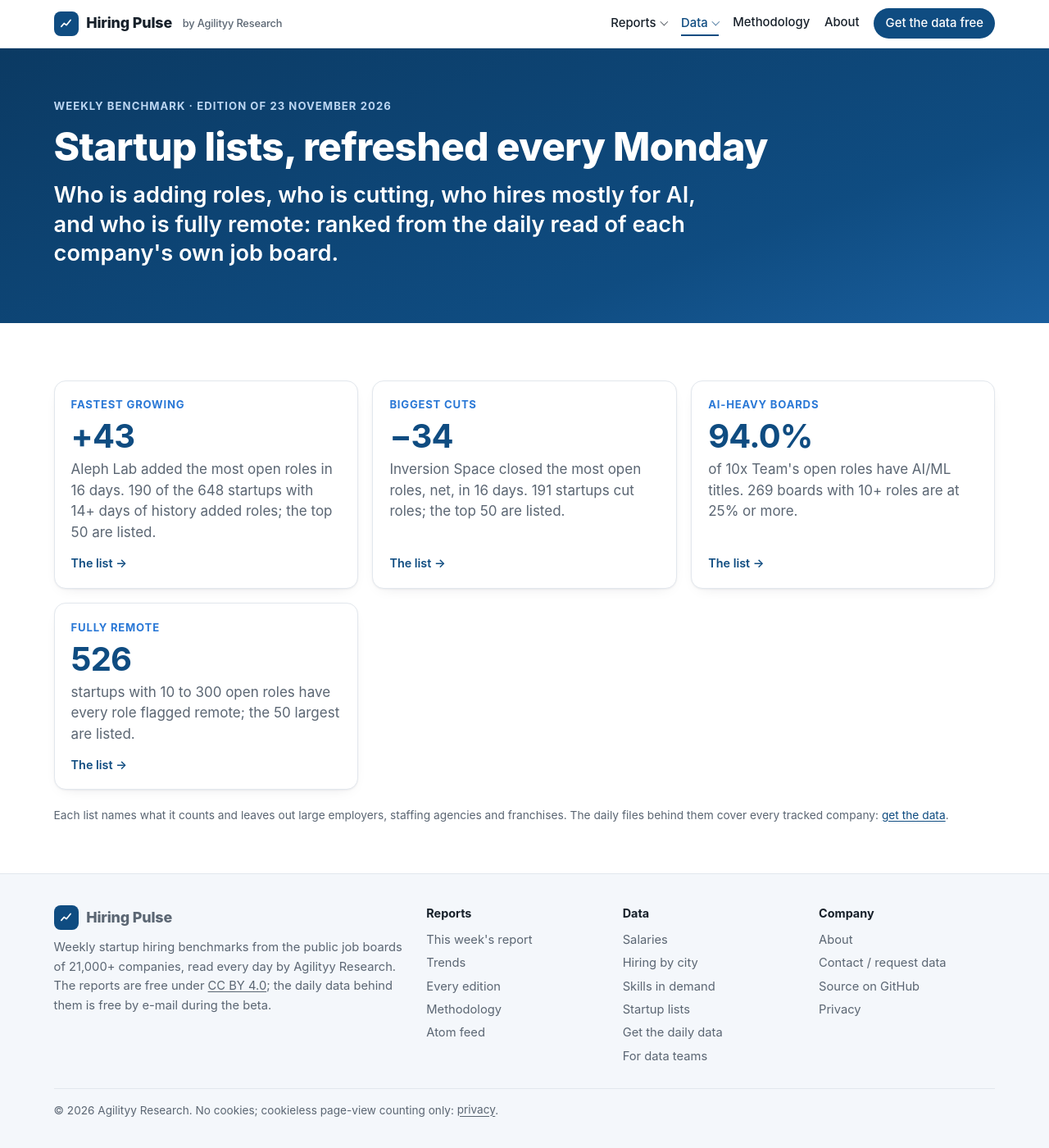
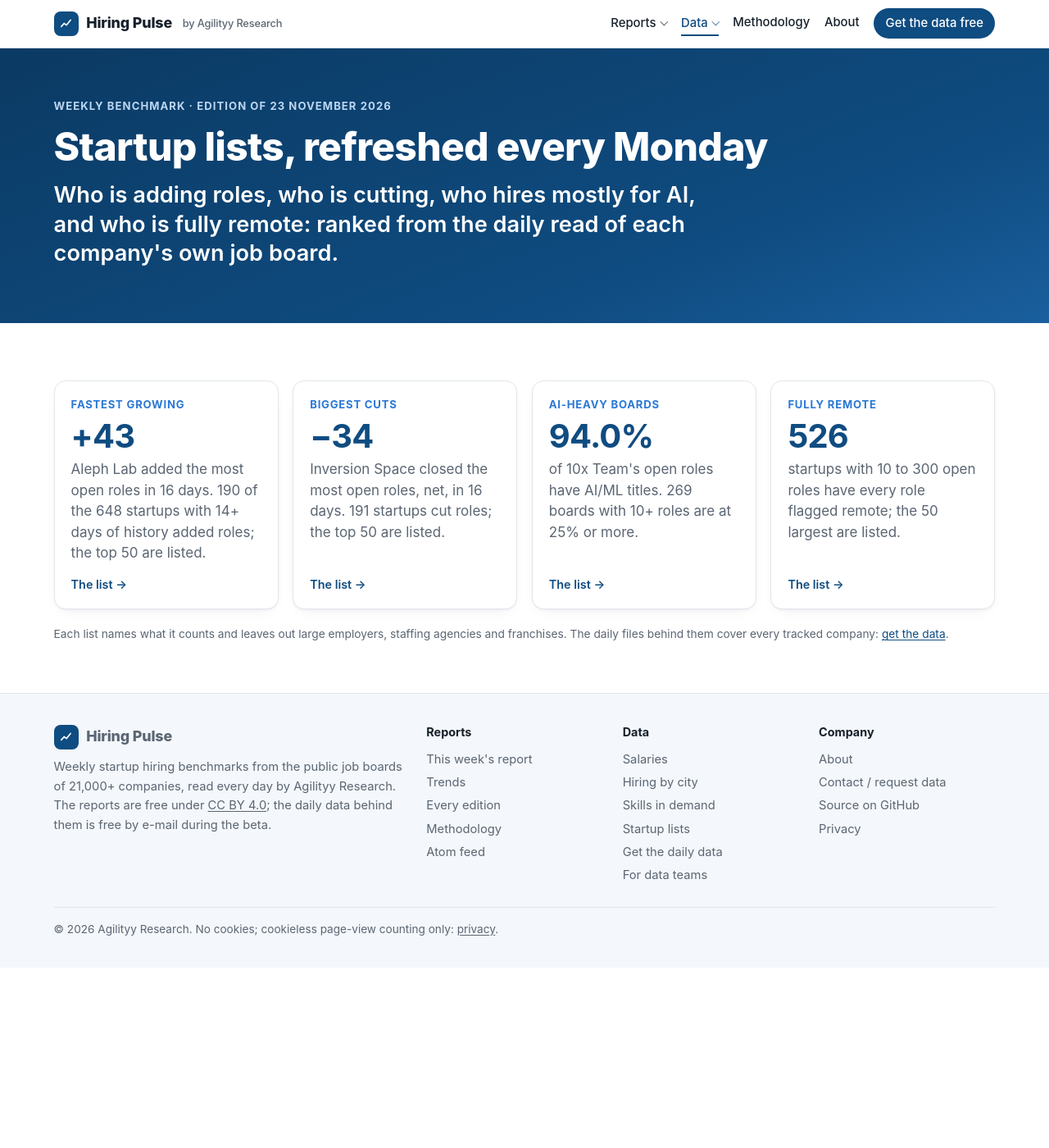
Before and after one commit to agilityy-research/hiring-pulse, a Jekyll site: the page built from lists/index.html, in a window 1280 px wide and 1400 px high. Shown: the whole window at 82% size. Built offline with Jekyll 4.4.1, drawn with Linux system fonts in a browser that asks for light colours.

Commit message:
Lists hub: four cards in one row
Co-Authored-By: Claude Fable 5.1 <noreply@anthropic.com>

```diff
--- a/lists/index.html
+++ b/lists/index.html
@@ -14,7 +14,7 @@ bands: true
 <p class="hero">Who is adding roles, who is cutting, who hires mostly for AI, and who is fully remote: ranked from the daily read of each company's own job board.</p>
 </div></section>
 <section class="band"><div class="wrap">
-<div class="hub">
+<div class="hub four">
 <a class="card hub-card" href="{{ '/lists/fastest-growing-startups/' | relative_url }}"><span class="k">Fastest growing</span><b class="n">{{ L.growing.rows[0].netChange | prepend: "+" }}</b><p>{{ L.growing.rows[0].company }} added the most open roles in {{ hm.windowDays }} days. {{ L.growing.totalT }} of the {{ L.historyCompaniesT }} startups with 14+ days of history added roles; the top {{ L.growing.rows.size }} are listed.</p><span class="more">The list</span></a>
 <a class="card hub-card" href="{{ '/lists/startup-hiring-cuts/' | relative_url }}"><span class="k">Biggest cuts</span><b class="n">{{ L.cutting.rows[0].netChange | replace: "-", "−" }}</b><p>{{ L.cutting.rows[0].company }} closed the most open roles, net, in {{ hm.windowDays }} days. {{ L.cutting.totalT }} startups cut roles; the top {{ L.cutting.rows.size }} are listed.</p><span class="more">The list</span></a>
 <a class="card hub-card" href="{{ '/lists/ai-heavy-startups/' | relative_url }}"><span class="k">AI-heavy boards</span><b class="n">{{ L.aiHeavy.rows[0].aiSharePct }}%</b><p>of {{ L.aiHeavy.rows[0].company }}'s open roles have AI/ML titles. {{ L.aiHeavy.totalT }} boards with {{ L.minOpenRoles }}+ roles are at {{ L.aiHeavyPct | round }}% or more.</p><span class="more">The list</span></a>
```
